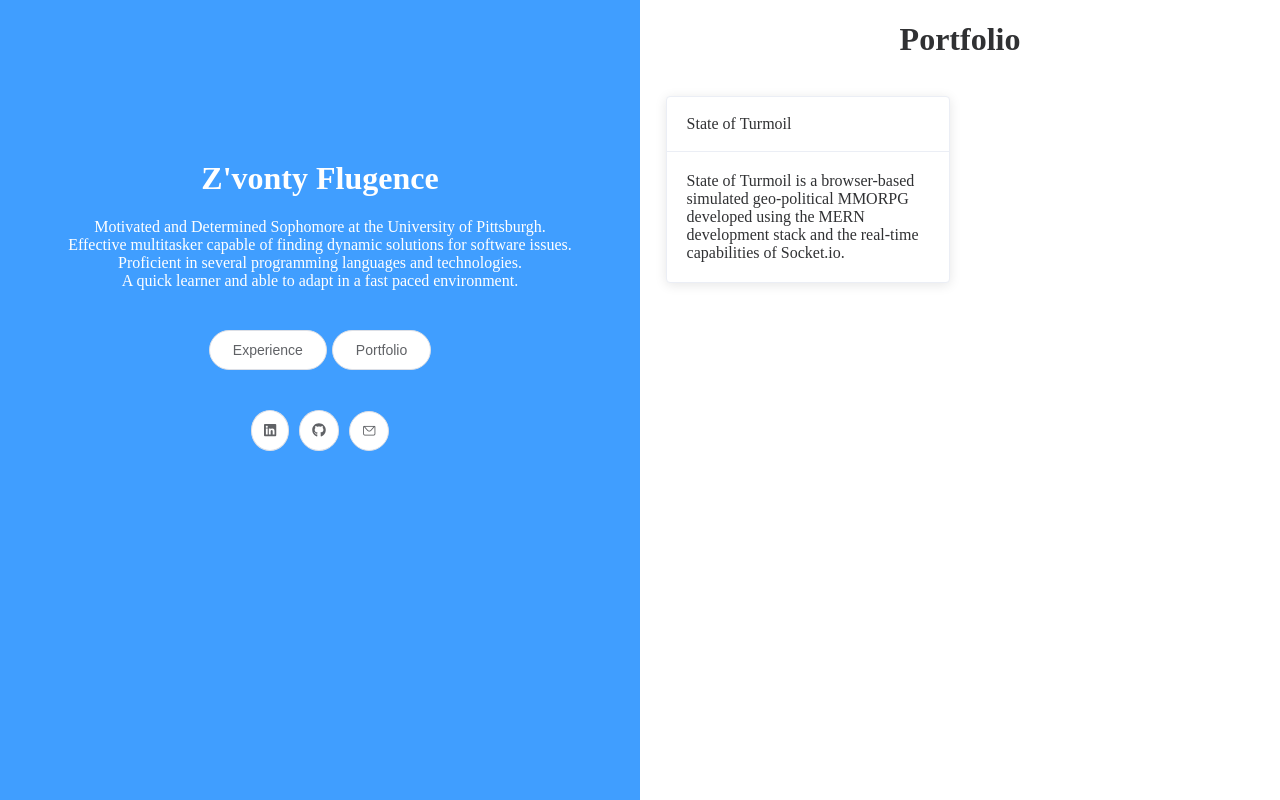
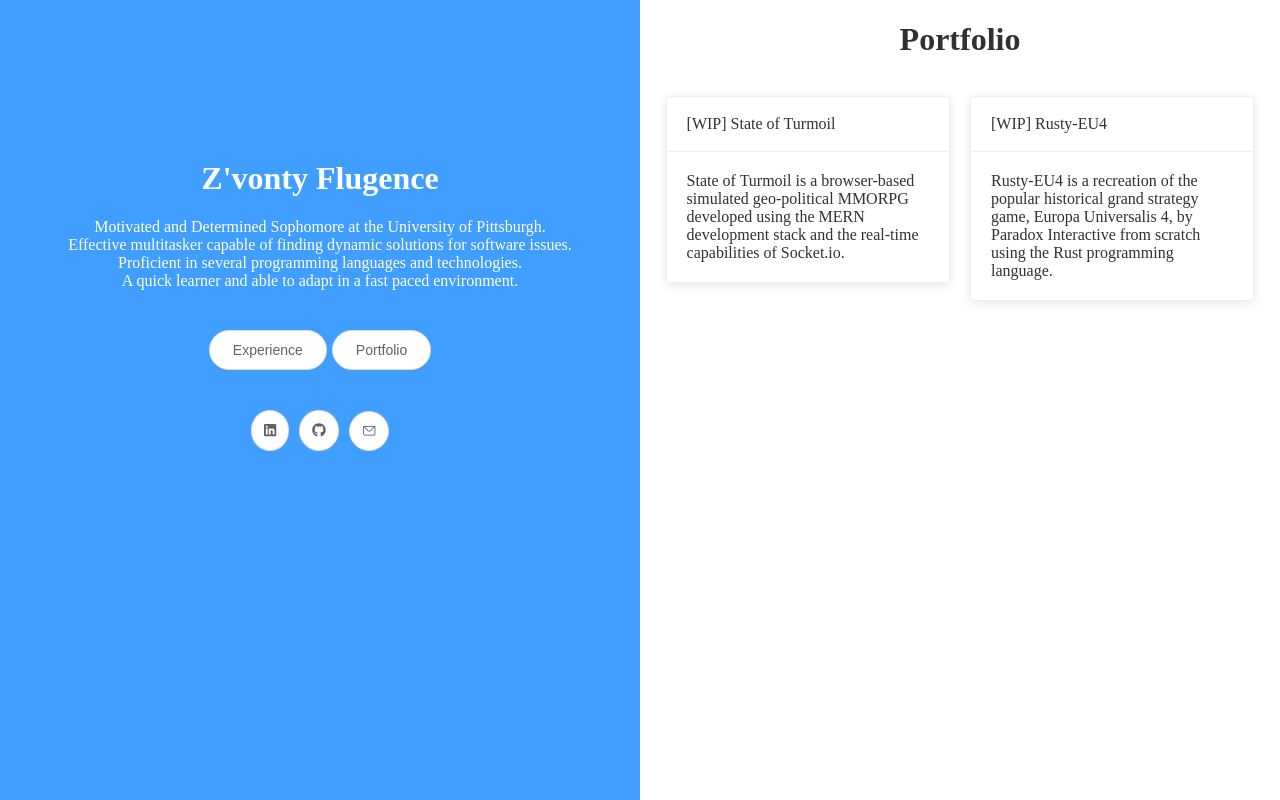
Before and after one commit to ZvontyFlugence/portfolio, a Vue app: page /#/portfolio in a window 1280 px wide. Built offline with nearby package versions, Linux system fonts and the light colour scheme.

Commit message:
Added Rusty-Eu4 to Portfolio, expanded resume height to better fit page

```diff
--- a/src/views/Experience.vue
+++ b/src/views/Experience.vue
@@ -1,7 +1,7 @@
 <template>
   <div class="experience-container">
     <h1 class="experience-title">Experience</h1>
-    <iframe class="experience-doc" src="https://drive.google.com/file/d/1PUPMmUxOGQm9ABmy5ZNf5PI6HSpOgrOb/preview" width="640" height="480"></iframe>
+    <iframe class="experience-doc" src="https://drive.google.com/file/d/1PUPMmUxOGQm9ABmy5ZNf5PI6HSpOgrOb/preview" width="640" height="560"></iframe>
   </div>
 </template>
 
--- a/src/views/Portfolio.vue
+++ b/src/views/Portfolio.vue
@@ -47,11 +47,15 @@ export default {
     return {
       projects: [
         {
-          name: 'State of Turmoil',
+          name: '[WIP] State of Turmoil',
           desc: 'State of Turmoil is a browser-based simulated geo-political MMORPG' +
-            ' developed using the MERN development stack and the real-time capabilities of Socket.io.' +
-            ''
+            ' developed using the MERN development stack and the real-time capabilities of Socket.io.'
         },
+        {
+          name: '[WIP] Rusty-EU4',
+          desc: 'Rusty-EU4 is a recreation of the popular historical grand strategy game, Europa Universalis 4,' +
+          ' by Paradox Interactive from scratch using the Rust programming language.'
+        }
       ],
     }
   },
```
